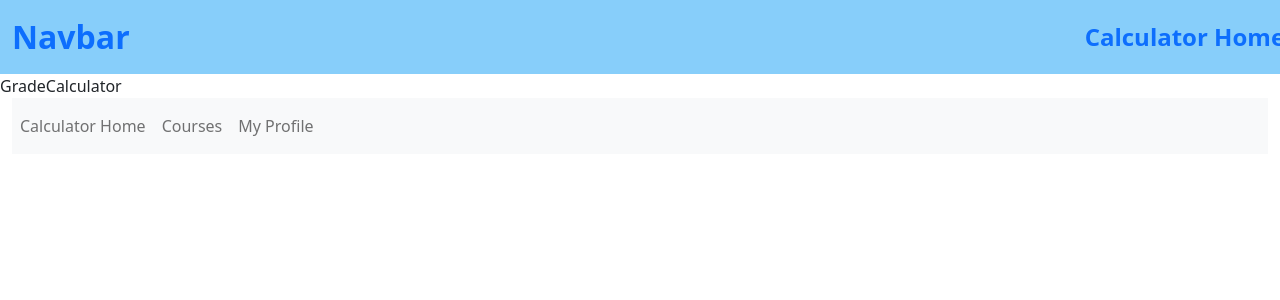
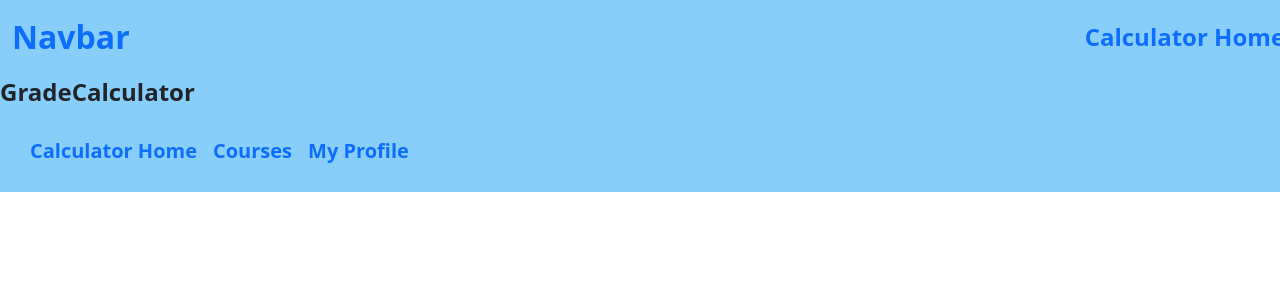
Before and after one commit to siyuan00010/CS230, an Angular app in the folder CS230_Group12/: page / in a window 1280 px wide. Shown: the top 300 px of the page. Built offline with nearby package versions, Linux system fonts and the light colour scheme.

Commit message:
Minor footer styling

```diff
--- a/CS230_Group12/src/app/Layouts/Home Page/Footer/footer.component.css
+++ b/CS230_Group12/src/app/Layouts/Home Page/Footer/footer.component.css
@@ -0,0 +1,19 @@
+.footer
+{
+    background-color: lightskyblue;
+
+}
+
+.logo
+{
+    font-size: 150%;
+    font-weight: bold;
+    justify-content: center;
+}
+
+.navbar-nav
+{
+    font-weight: bold;
+    font-size: 125%;
+    padding: 10px;
+}
--- a/CS230_Group12/src/app/Layouts/Home Page/Footer/footer.component.html
+++ b/CS230_Group12/src/app/Layouts/Home Page/Footer/footer.component.html
@@ -1,9 +1,11 @@
-<div class="logo">
+<div class = "footer">
+
+    <div class="logo justify-content-center">
         GradeCalculator
     </div>
 
     <div class="links container-fluid">
-    <nav class="navbar navbar-expand-lg navbar-light bg-light">
+        <nav class="navbar navbar-expand-lg">
             <div class="collapse navbar-collapse" id="navbarSupportedContent">
                 <ul class="navbar-nav me-auto mb-2 mb-lg-0">
                     <li class="nav-item">
@@ -27,3 +29,5 @@
     <div class="misc-links container-fluid">
 
     </div>
+
+</div>
```
Lines whose indentation alone changed are shown as unchanged.
